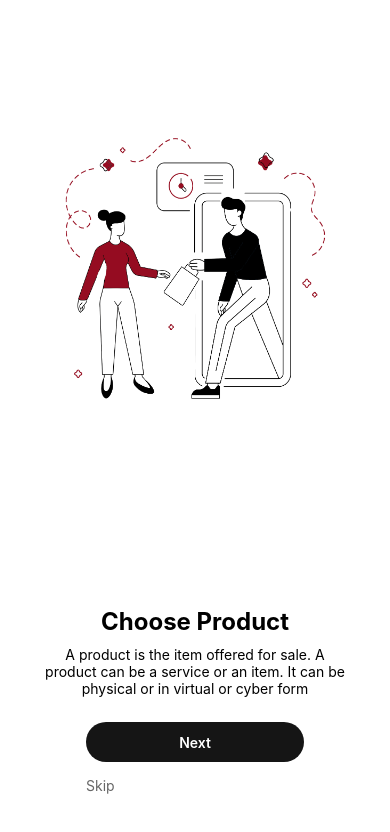
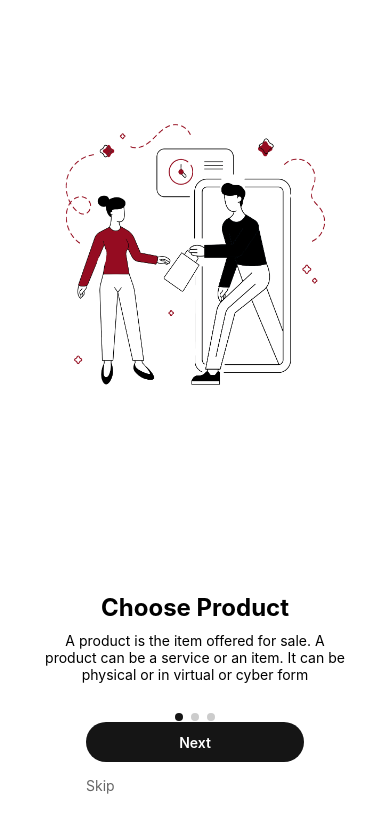
Before and after one commit to sansa-heritage/sansa_heritage_mobile_app, a React Native app: screen / in a window 390 px wide. Shown: the top 832 px of the page. Built offline with nearby package versions, Linux system fonts and the light colour scheme; what @react-native-google-signin/google-signin would draw is missing.

Commit message:
updated fixed ggogle signup and navigation

```diff
--- a/src/screens/Auth/Login.tsx
+++ b/src/screens/Auth/Login.tsx
@@ -24,11 +24,14 @@ import { authService } from '../../services/AuthService';
 import { RootStackParamList } from '../../models/types';
 import DeviceInfo from 'react-native-device-info';
 
-// ✅ Configure Google Sign-In (No TypeScript errors)
+// ✅ Configure Google Sign-In with account picker support
 GoogleSignin.configure({
   webClientId: '782904869146-0min0dn439lt2uprmv9q5qsnkfmdt3dv.apps.googleusercontent.com',
   iosClientId: '662462542419-f7bpa8ios3ji30b1svrljk7spc1oa72d.apps.googleusercontent.com',
   offlineAccess: false,
+  // ✅ Add this to force account selection
+  hostedDomain: '',
+  forceCodeForRefreshToken: false,
 });
 
 interface LoginProps {
@@ -52,6 +55,16 @@ const onSignIn = async () => {
     try {
       await GoogleSignin.hasPlayServices();
 
+      // ✅ Check if user is already signed in
+      const currentUser = await GoogleSignin.getCurrentUser();
+
+      // If user is already signed in, sign out to show account picker
+      if (currentUser) {
+        console.log('User already signed in, signing out to show account picker...');
+        await GoogleSignin.signOut();
+      }
+
+      // ✅ Sign in - this will show the account picker
       const result = await GoogleSignin.signIn();
 
       if (!isSuccessResponse(result)) {
@@ -60,18 +73,21 @@ const onSignIn = async () => {
 
       const user = result.data.user;
 
-    console.log('User:', user);
+      console.log('Selected User:', user);
 
       const payload = {
         googleId: user.id,
         email: user.email,
-      username: user.name,
+        username: user.name || user.givenName || user.email.split('@')[0],
+        name: user.name || user.givenName || user.email.split('@')[0],
       };
+
+      console.log('📤 Sending to backend:', payload);
 
       const res = await registerWithGoogle(payload);
 
-    if (res) {
-      const token = res.token || res.idToken;
+      if (res && res.success) {
+        const token = res.token;
         const username = res.username || user.name;
         const email = res.email || user.email;
         const userId = res._id || '';
@@ -84,11 +100,12 @@ const onSignIn = async () => {
         ]);
 
         await authService.login(token, username, email);
-
         onLoginSuccess();
+      } else {
+        throw new Error(res?.message || 'Registration failed');
       }
     } catch (error: any) {
-    console.log(error);
+      console.log('Google Sign-In Error:', error);
 
       if (error.code === statusCodes.SIGN_IN_CANCELLED) {
         Alert.alert('Cancelled', 'Google Sign-In was cancelled.');
@@ -97,7 +114,7 @@ const onSignIn = async () => {
       } else if (error.code === statusCodes.PLAY_SERVICES_NOT_AVAILABLE) {
         Alert.alert('Error', 'Google Play Services are not available.');
       } else {
-      Alert.alert('Login Failed', error.message);
+        Alert.alert('Login Failed', error.message || 'Something went wrong');
       }
     } finally {
       setIsLoading(false);
--- a/src/screens/Onboarding/index.tsx
+++ b/src/screens/Onboarding/index.tsx
@@ -74,7 +74,6 @@
 //   );
 // };
 
-// export default BasicExample;
 import React, { useState } from 'react';
 import { View, Text, Image, TouchableOpacity } from 'react-native';
 import { useNavigation } from '@react-navigation/native';
@@ -86,7 +85,7 @@ const slides = [
     index: 1,
     title: 'Choose Product',
     text: 'A product is the item offered for sale. A product can be a service or an item. It can be physical or in virtual or cyber form',
-    image: require('../../../assets/images/a.png'), // Add image for slide 1
+    image: require('../../../assets/images/a.png'),
     backgroundColor: 'white',
   },
   {
@@ -110,13 +109,11 @@ interface IntroSlidesProps {
 }
 
 const BasicExample: React.FC<IntroSlidesProps> = ({ onFinishIntro }) => {
-  const navigation = useNavigation<StackNavigationProp<RootStackParamList, 'Login'>>();
   const [currentSlideIndex, setCurrentSlideIndex] = useState(0);
 
   const handleNext = () => {
     if (currentSlideIndex === slides.length - 1) {
-      // ✅ FIX: Don't navigate manually
-      // Just call onFinishIntro and let the app structure handle it
+      // ✅ Call the callback to finish intro
       onFinishIntro();
     } else {
       setCurrentSlideIndex(currentSlideIndex + 1);
@@ -124,8 +121,7 @@ const BasicExample: React.FC<IntroSlidesProps> = ({ onFinishIntro }) => {
   };
 
   const handleSkip = () => {
-    // ✅ FIX: Don't navigate manually
-    // Just call onFinishIntro and let the app structure handle it
+    // ✅ Call the callback to finish intro
     onFinishIntro();
   };
 
@@ -146,6 +142,22 @@ const BasicExample: React.FC<IntroSlidesProps> = ({ onFinishIntro }) => {
         {currentSlide.text}
       </Text>
 
+      {/* Slide indicators */}
+      <View style={{ flexDirection: 'row', marginTop: 20 }}>
+        {slides.map((_, index) => (
+          <View
+            key={index}
+            style={{
+              width: 8,
+              height: 8,
+              borderRadius: 4,
+              backgroundColor: index === currentSlideIndex ? '#151515' : '#ccc',
+              marginHorizontal: 4,
+            }}
+          />
+        ))}
+      </View>
+
       <View style={{ position: 'absolute', bottom: 50, alignSelf: 'center' }}>
         <TouchableOpacity
           style={{
@@ -163,7 +175,6 @@ const BasicExample: React.FC<IntroSlidesProps> = ({ onFinishIntro }) => {
           </Text>
         </TouchableOpacity>
 
-        {/* Optional: Add Skip button */}
         <TouchableOpacity
           style={{ marginTop: 15 }}
           onPress={handleSkip}
```
Lines whose indentation alone changed are shown as unchanged.
